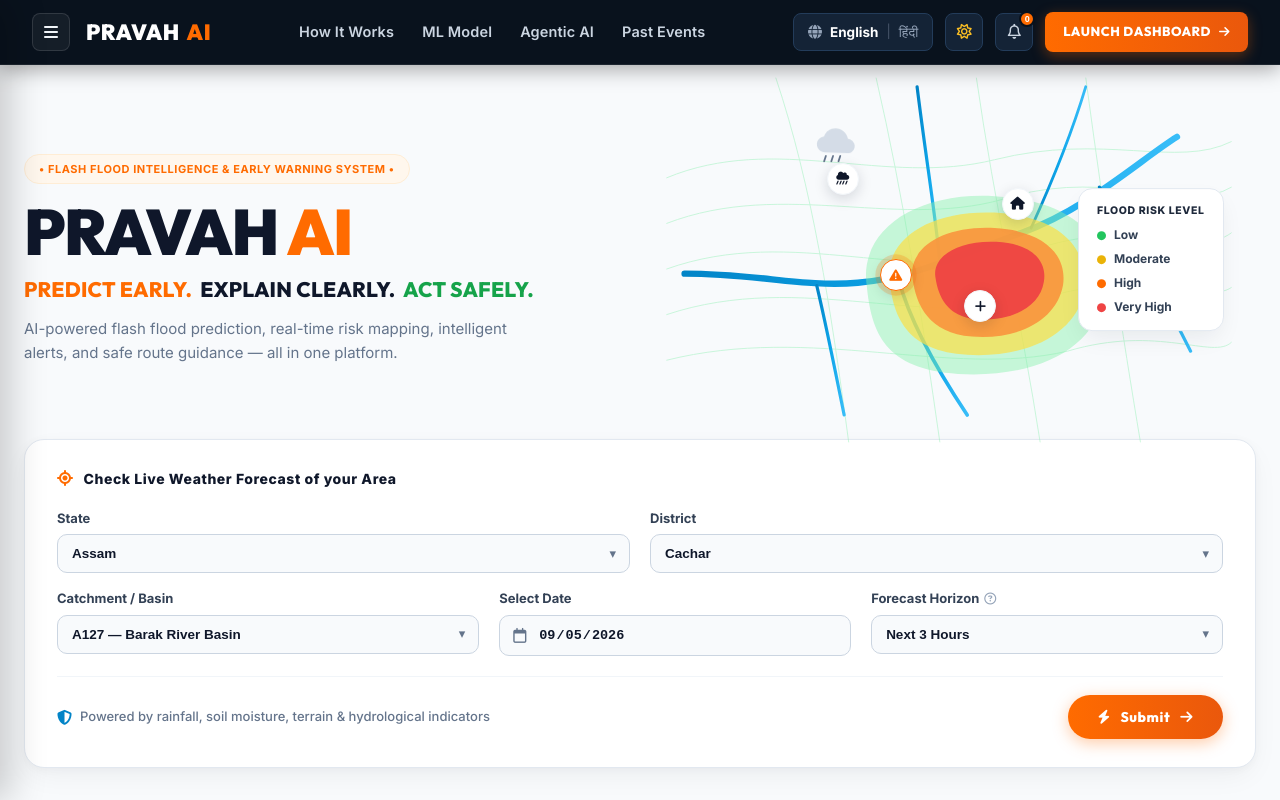
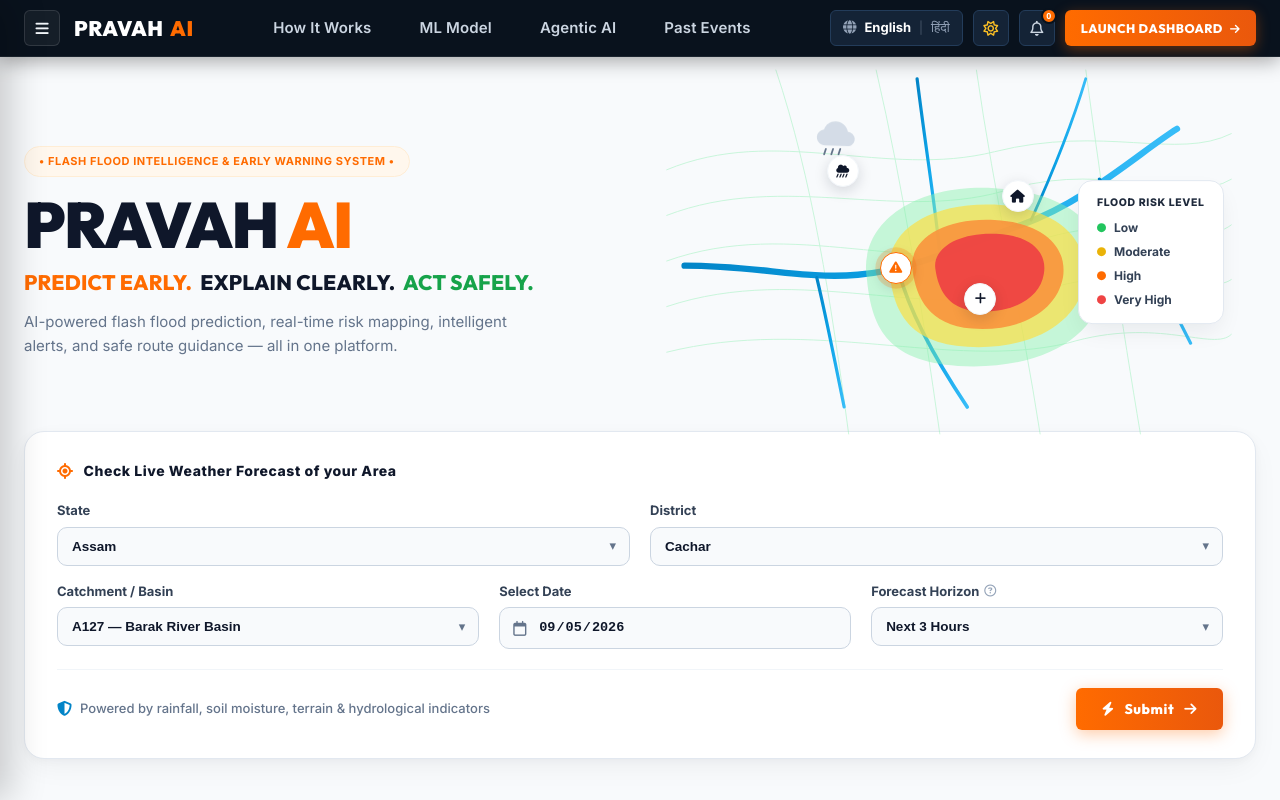
Before and after one commit to Vipin1907/PRAVAH, a plain HTML site: page src/frontend_dashboard/index.html in a window 1280 px wide. Shown: the top 800 px of the page. Drawn offline with nearby package versions, Linux system fonts and the light colour scheme; files that its build step writes are made by us from their sources; files whose address does not match are found by name.

Commit message:
fix(navbar): refine center navigation links spacing and subtle 6px corner radius for all buttons

```diff
--- a/src/frontend_dashboard/style.css
+++ b/src/frontend_dashboard/style.css
@@ -102,7 +102,7 @@ a {
   display: flex;
   align-items: center;
   justify-content: space-between;
-  padding: 12px 32px;
+  padding: 10px 24px;
   box-sizing: border-box;
 }
 
@@ -110,21 +110,22 @@ a {
 .nav-left {
   display: flex;
   align-items: center;
-  gap: 16px;
+  gap: 14px;
+  flex-shrink: 0;
 }
 
 .nav-hamburger-btn {
   background: rgba(255, 255, 255, 0.05);
   border: 1px solid rgba(255, 255, 255, 0.12);
   color: #f1f5f9;
-  font-size: 16px;
+  font-size: 15px;
   cursor: pointer;
   display: flex;
   align-items: center;
   justify-content: center;
-  width: 38px;
-  height: 38px;
-  border-radius: 8px;
+  width: 36px;
+  height: 36px;
+  border-radius: 6px;
   transition: all 0.2s ease;
 }
 
@@ -143,7 +144,7 @@ a {
 
 .nav-title {
   font-family: 'Outfit', sans-serif;
-  font-size: 22px;
+  font-size: 21px;
   font-weight: 900;
   letter-spacing: 0.03em;
   color: #ffffff;
@@ -155,21 +156,25 @@ a {
   margin-left: 2px;
 }
 
-/* Center Links */
+/* Center Links (Evenly & Centered) */
 .nav-links {
   display: flex;
   align-items: center;
-  gap: 28px;
+  justify-content: center;
+  gap: 48px;
+  flex: 1;
+  margin: 0 32px;
 }
 
 .nav-links a {
-  font-size: 14.5px;
+  font-size: 15px;
   font-weight: 600;
   color: #cbd5e1;
   letter-spacing: 0.01em;
   transition: all 0.2s ease;
   position: relative;
   padding: 6px 0;
+  white-space: nowrap;
 }
 
 .nav-links a:hover {
@@ -197,7 +202,8 @@ a {
 .nav-actions {
   display: flex;
   align-items: center;
-  gap: 12px;
+  gap: 10px;
+  flex-shrink: 0;
 }
 
 /* Integrated Language Selector Pill */
@@ -207,9 +213,10 @@ a {
   gap: 8px;
   background: #142336;
   border: 1px solid #233c5a;
-  padding: 8px 14px;
-  border-radius: 8px;
-  font-size: 13.5px;
+  padding: 0 12px;
+  height: 36px;
+  border-radius: 6px;
+  font-size: 13px;
   color: #94a3b8;
   cursor: pointer;
   user-select: none;
@@ -222,7 +229,7 @@ a {
 }
 
 .lang-globe-ico {
-  font-size: 14px;
+  font-size: 13.5px;
   color: #94a3b8;
 }
 
@@ -243,7 +250,7 @@ a {
 
 .lang-sep {
   color: #475569;
-  font-size: 13px;
+  font-size: 12px;
   font-weight: 400;
 }
 
@@ -252,9 +259,9 @@ a {
   background: #142336;
   border: 1px solid #233c5a;
   color: #fbbf24;
-  width: 38px;
-  height: 38px;
-  border-radius: 8px;
+  width: 36px;
+  height: 36px;
+  border-radius: 6px;
   display: flex;
   align-items: center;
   justify-content: center;
@@ -275,9 +282,9 @@ a {
   background: #142336;
   border: 1px solid #233c5a;
   color: #cbd5e1;
-  width: 38px;
-  height: 38px;
-  border-radius: 8px;
+  width: 36px;
+  height: 36px;
+  border-radius: 6px;
   display: flex;
   align-items: center;
   justify-content: center;
@@ -316,16 +323,18 @@ a {
   color: #ffffff;
   font-weight: 800;
   font-family: 'Outfit', sans-serif;
-  padding: 10px 18px;
-  border-radius: 8px;
-  font-size: 13px;
+  padding: 0 16px;
+  height: 36px;
+  border-radius: 6px;
+  font-size: 12.5px;
   letter-spacing: 0.04em;
   display: flex;
   align-items: center;
-  gap: 8px;
+  gap: 7px;
   transition: all 0.25s ease;
   box-shadow: 0 4px 14px rgba(255, 107, 0, 0.35);
   border: none;
+  white-space: nowrap;
 }
 
 .btn-launch:hover {
@@ -335,7 +344,7 @@ a {
 }
 
 .btn-launch i {
-  font-size: 12px;
+  font-size: 11px;
   transition: transform 0.2s ease;
 }
 
@@ -945,8 +954,8 @@ body.dark .df-row {
   font-family: 'Outfit', sans-serif;
   font-size: 14px;
   letter-spacing: 0.04em;
-  padding: 13px 30px;
-  border-radius: 28px;
+  padding: 12px 26px;
+  border-radius: 6px;
   cursor: pointer;
   display: flex;
   align-items: center;
```
